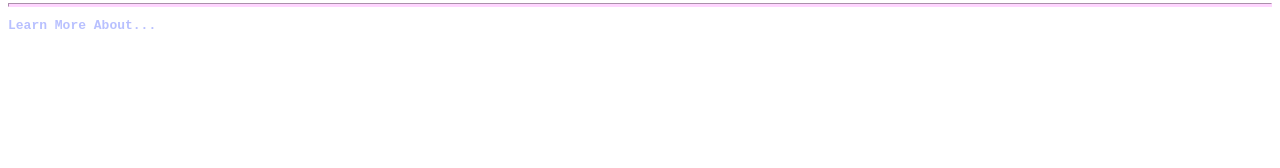
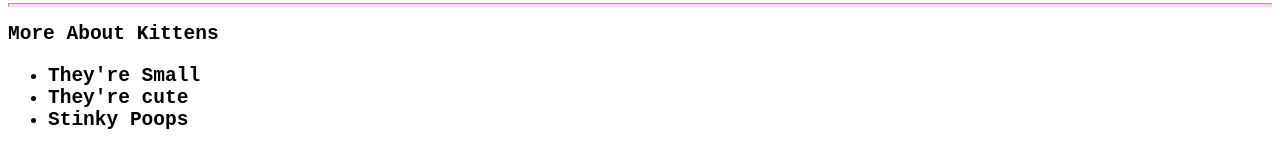
Before and after one commit to abe3e/Web2, a plain HTML site: page index.html in a window 1280 px wide. Shown: the part 380-548 px from the top of the page. Drawn offline with Linux system fonts and the light colour scheme.

Commit message:
Add files via upload

```diff
--- a/index.html
+++ b/index.html
@@ -23,10 +23,19 @@
             </article>
         </body>
         <hr>
-        <h2 class="picheading">
-            <span class="picheading">
-                Learn More About...
+        <h2 class="quote">
+            <span class="quote">
+                More About Kittens
             </span>
         </h2>
+
+        <h2 class="list">
+            <ul>
+                <li>They're Small</li>
+                <li>They're cute</li>
+                <li>Stinky Poops</li>
+            </ul>
+        </h2>
+
 </body>
 </html>
```
